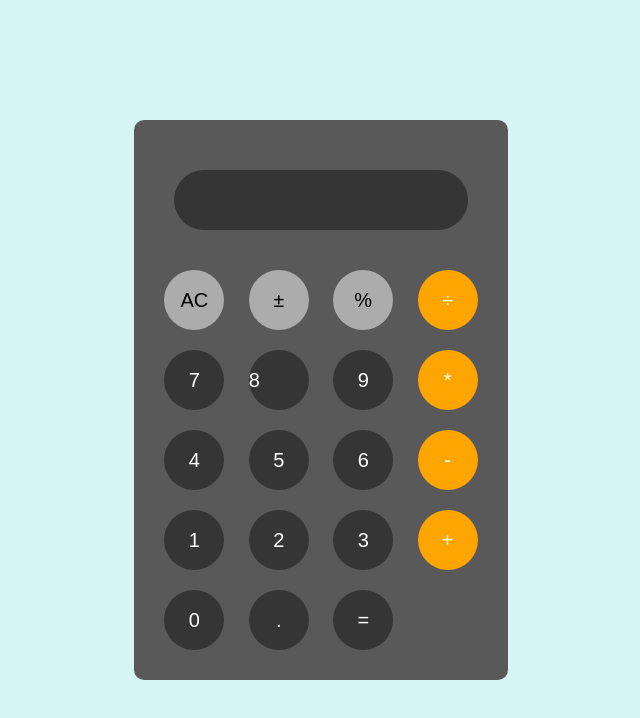
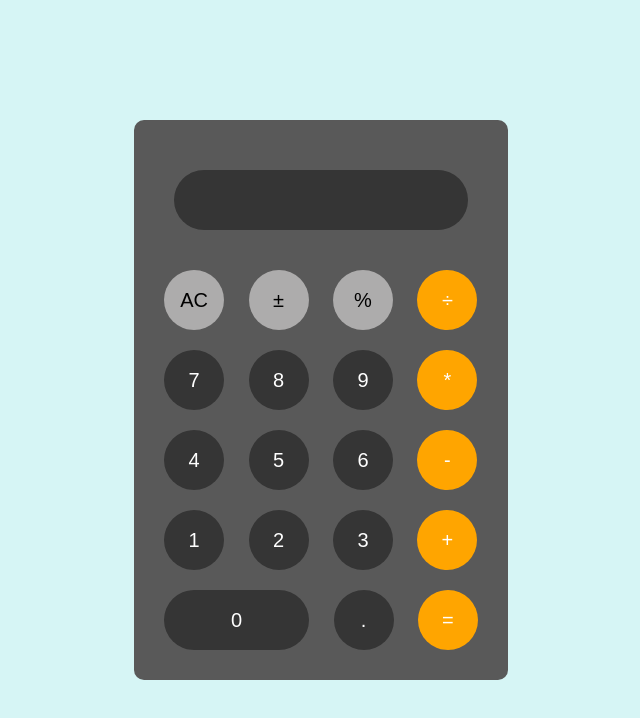
Before and after one commit to dubludeNA/GitTestingPortfolio, a plain HTML site: page Calculator/index.html in a window 1280 px wide. Shown: the whole page, without its empty margins (319-959 px from the left). Drawn offline with Linux system fonts and the light colour scheme.

Commit message:
updated html & css

```diff
--- a/Calculator/index.html
+++ b/Calculator/index.html
@@ -8,8 +8,6 @@
 </head>
 
 <body>
-
-</body>
 <div class="container">
     <div class="calculator">
         <form>
@@ -23,8 +21,8 @@
                 <input type="button" value="÷" id="rightFunctions" onclick="display.value+='/'">
             </div>
             <div>
-                <input type="button" value="7" onclick="display.value+='7'"">
-                <input type=" button" value="8" onclick="display.value+='8'">
+                <input type="button" value="7" onclick="display.value+='7'">
+                <input type="button" value="8" onclick="display.value+='8'">
                 <input type="button" value="9" onclick="display.value+='9'">
                 <input type="button" value="*" id="rightFunctions" onclick="display.value+='*'">
             </div>
@@ -41,11 +39,11 @@
                 <input type="button" value="+" id="rightFunctions" onclick="display.value+='+'">
             </div>
             <div>
-                <input type="button" value="0" onclick="display.value+='0'">
+                <input type="button" value="0" id="zero" onclick="display.value+='0'">
                 <input type="button" value="." onclick="display.value+='.'">
-                <input type="button" value="=" id="rightFunctions equals" onclick="display.value=eval(display.value)">
+                <input type="button" value="=" id="rightFunctions" onclick="display.value=eval(display.value)">
             </div>
         </form>
     </div>
-
+</body>
 </html>
--- a/Calculator/style.css
+++ b/Calculator/style.css
@@ -55,6 +55,6 @@ form .display input{
     background: orange;
 }
 
-#equal{
+#zero{
     width: 145px;
 }
```
